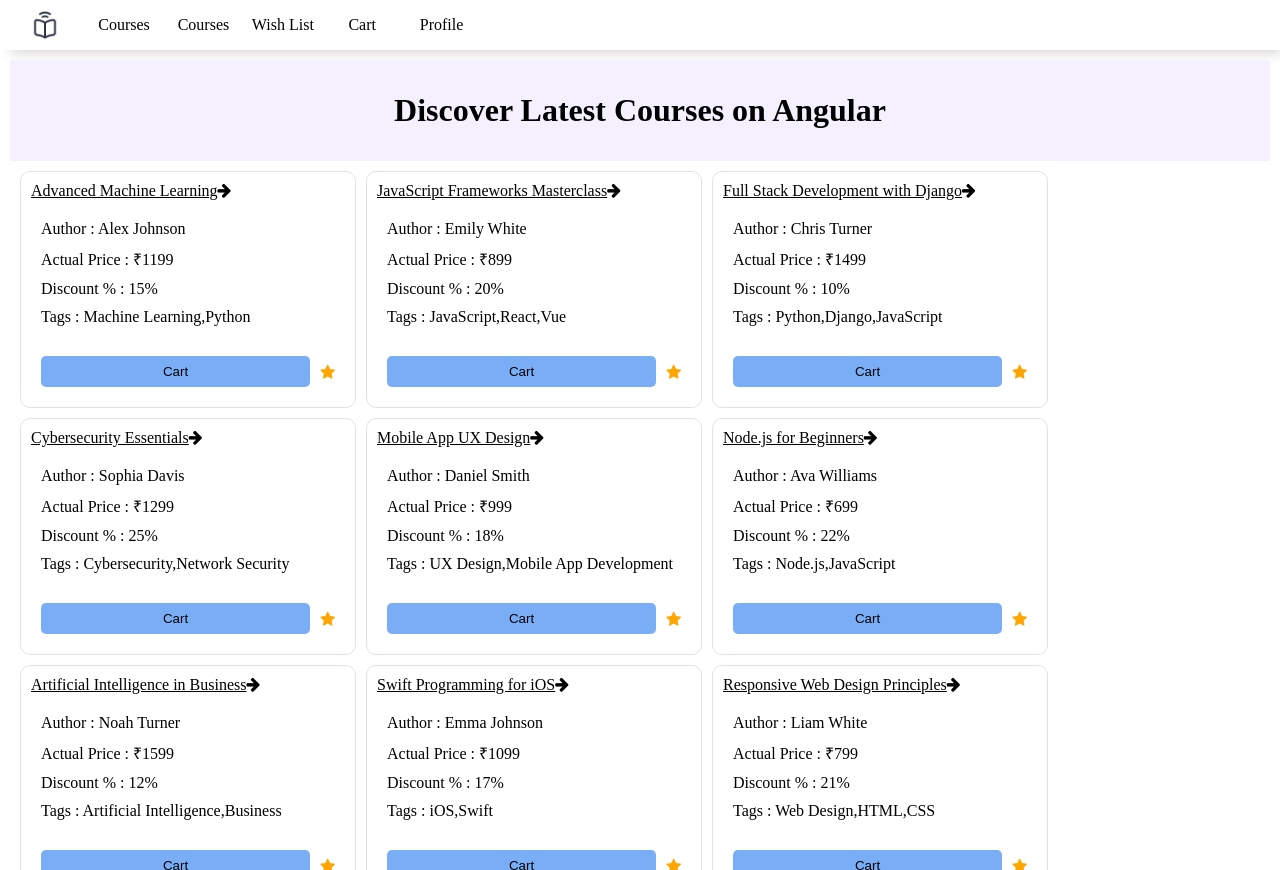
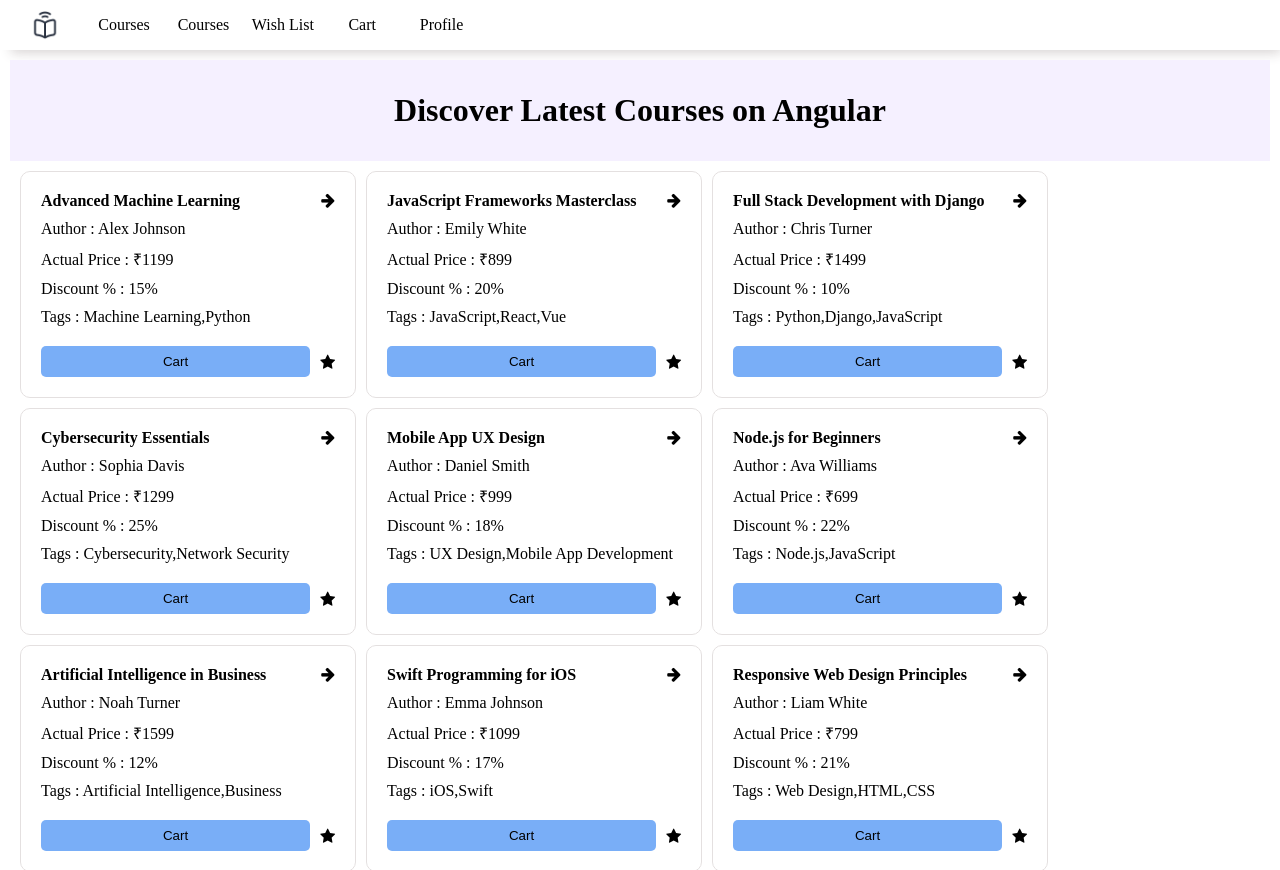
Before and after one commit to nvandana1/course-app, an Angular app: page /home in a window 1280 px wide. Built offline with nearby package versions, Linux system fonts and the light colour scheme.

Commit message:
course detail page

```diff
--- a/src/app/app-routing.module.ts
+++ b/src/app/app-routing.module.ts
@@ -1,3 +1,4 @@
+import { CourseDetailComponent } from './component/home/courseDetail/courseDetail.component';
 import { NgModule } from '@angular/core';
 import { RouterModule, Routes } from '@angular/router';
 import { HomeComponent } from './component/home/home.component';
@@ -8,6 +9,7 @@ import { ProfileComponent } from './component/profile/profile.component';
 const routes: Routes = [
   { path: '', redirectTo: 'home', pathMatch: 'full' },
   { path: 'home', component: HomeComponent },
+  { path: 'home/course-details', component: CourseDetailComponent },
   { path: 'wishlist', component: WishlistComponent },
   { path: 'cart', component: CartComponent },
   { path: 'profile', component: ProfileComponent },
--- /dev/null
+++ b/src/app/component/home/courseDetail/courseDetail.component.html
@@ -0,0 +1,10 @@
+<div class="frame">
+    <div class="grid">
+        <h3>{{this.course.courseName}}</h3>
+
+        <div><span>Author : </span>{{this.course.author}}</div>
+        <div [ngStyle]="this.discountPrice?{'text-decoration':'line-through'}:{}"><span>Actual Price : </span>{{this.course.actualPrice}}</div>
+        <div><span>After discount : </span>{{this.discountPrice}}</div>
+        <div><span>Tags : </span>{{this.course.tags}}</div>
+    </div>
+</div>
--- /dev/null
+++ b/src/app/component/home/courseDetail/courseDetail.component.ts
@@ -0,0 +1,30 @@
+import { ICourse } from './../home.component';
+import { CommonModule } from '@angular/common';
+import { ChangeDetectionStrategy, Component, Input, OnInit } from '@angular/core';
+import { ActivatedRoute } from '@angular/router';
+import { filter } from 'rxjs';
+
+@Component({
+  selector: 'app-course-detail',
+  standalone: true,
+  imports: [
+    CommonModule,
+  ],
+  templateUrl: './courseDetail.component.html',
+  styleUrls: ['./courseDetail.component.scss'],
+  changeDetection: ChangeDetectionStrategy.OnPush,
+})
+export class CourseDetailComponent implements OnInit{
+  course!: ICourse;
+  filter: any;
+  discountPrice: any;
+  constructor(private route: ActivatedRoute) { }
+
+  ngOnInit(): void {
+    this.route.queryParams.subscribe(params => {
+      const course = params;
+      this.course = course as ICourse;
+      this.discountPrice =`₹${(parseInt(this.course.actualPrice.substring(1))/100) * parseInt(this.course.discountPercentage)}`
+    });
+  }
+}
--- /dev/null
+++ b/src/app/component/home/courses/courses.component.html
@@ -0,0 +1,23 @@
+
+<div class="grid">
+    <div class="link course">{{item.courseName}}<span class="fa fa-arrow-right"></span></div>
+   <div>
+    Author :
+    {{item.author}}
+   </div>
+   <div>
+    Actual Price :
+    {{item.actualPrice}}
+   </div><div>
+    Discount % :
+    {{item.discountPercentage}}
+   </div><div>
+    Tags :
+    {{item.tags}}
+   </div>
+</div>
+<div class="grid-fit wish-cart">
+    <button class="primary" type="submit">Cart</button>
+
+    <span [ngClass]="item.wishlist?'fa fa-star checked link':'fa fa-star link'"></span>
+</div>
--- /dev/null
+++ b/src/app/component/home/courses/courses.component.scss
@@ -0,0 +1,25 @@
+:host {
+  display: block;
+}
+
+
+.courses{
+  grid-template-columns: repeat(auto-fill,21rem);
+}
+
+.checked{
+  color: orange;
+}
+
+.wish-cart{
+  grid-template-columns: 1fr auto;
+
+}
+
+.course{
+  /* text-decoration: underline; */
+  display: grid;
+  grid-template-columns: auto auto;
+  justify-content: space-between;
+  font-weight: 600;
+}
--- /dev/null
+++ b/src/app/component/home/courses/courses.component.ts
@@ -0,0 +1,19 @@
+import { CommonModule } from '@angular/common';
+import { ChangeDetectionStrategy, Component, Input } from '@angular/core';
+import { ICourse } from '../home.component';
+
+@Component({
+  selector: 'app-courses',
+  standalone: true,
+  imports: [
+    CommonModule,
+  ],
+  templateUrl: './courses.component.html',
+  styleUrls: ['./courses.component.scss'],
+  changeDetection: ChangeDetectionStrategy.OnPush,
+})
+export class CoursesComponent {
+  @Input() item!:ICourse;
+
+
+ }
--- a/src/app/component/home/home.component.html
+++ b/src/app/component/home/home.component.html
@@ -1,31 +1,8 @@
 <div class="frame">
     <h1 class="text-align-center banner">{{banner}}</h1>
     <div class="grid courses">
-        <div *ngFor="let item of data;let i=index" class="grid card">
-            <div>
-                <div style="text-decoration: underline;" class="link">{{item.courseName}}<span class="fa fa-arrow-right"></span></div>
-            </div>
-            <div class="grid">
-               <div>
-                Author :
-                {{item.author}}
-               </div>
-               <div>
-                Actual Price :
-                {{item.actualPrice}}
-               </div><div>
-                Discount % :
-                {{item.discountPercentage}}
-               </div><div>
-                Tags :
-                {{item.tags}}
-               </div>
-            </div>
-            <div class="grid-fit wish-cart">
-                <button class="primary" type="submit">Cart</button>
-
-                <span [ngClass]="checked?'fa fa-star checked link':'fa fa-star link'"></span>
-            </div>
+        <div *ngFor="let item of data;let i=index" class="grid card" (click)="courseDetail(item)">
+           <app-courses [item]="item"></app-courses>
         </div>
     </div>
 
--- a/src/app/component/home/home.component.scss
+++ b/src/app/component/home/home.component.scss
@@ -16,3 +16,11 @@
     grid-template-columns: 1fr auto;
 
 }
+
+.course{
+    /* text-decoration: underline; */
+    display: grid;
+    grid-template-columns: auto auto;
+    justify-content: space-between;
+    font-weight: 600;
+}
--- a/src/app/component/home/home.component.ts
+++ b/src/app/component/home/home.component.ts
@@ -1,28 +1,57 @@
 import { CommonModule } from '@angular/common';
 import { Component, OnInit } from '@angular/core';
 import data from 'src/assets/data.json';
+import { CourseDetailComponent } from './courseDetail/courseDetail.component';
+import { Route, Router } from '@angular/router';
+import { CoursesComponent } from './courses/courses.component';
 
+export interface ICourse {
+  courseName: string;
+  author: string;
+  actualPrice: string;
+  discountPercentage: string;
+  tags: string[];
+  cart?: boolean;
+  wishlist?: boolean;
+}
 @Component({
   selector: 'app-home',
   standalone: true,
   templateUrl: './home.component.html',
   styleUrls: ['./home.component.scss'],
-  imports: [CommonModule],
+  imports: [CommonModule, CourseDetailComponent, CoursesComponent],
 })
 export class HomeComponent implements OnInit {
   banner = 'Discover Latest Courses on Angular';
-  data!: {
-    courseName: string;
-    author: string;
-    actualPrice: string;
-    discountPercentage: string;
-    tags: string[];
-    cart?:boolean;
-    wishlist?:boolean
-  }[];
-  checked: boolean = true;
+  data!: ICourse[];
+  slectedCourse!: ICourse;
 
+  constructor(private route: Router) {}
   ngOnInit(): void {
     this.data = data;
   }
+
+  courseDetail(course: ICourse) {
+    this.slectedCourse = course;
+    const {
+      courseName,
+      author,
+      actualPrice,
+      discountPercentage,
+      tags,
+      cart,
+      wishlist,
+    } = this.slectedCourse;
+    this.route.navigate(['/home/course-details'], {
+      queryParams: {
+        courseName,
+        author,
+        actualPrice,
+        discountPercentage,
+        tags,
+        cart,
+        wishlist
+      },
+    });
+  }
 }
```
Also changed, not shown: src/app/component/home/courseDetail/courseDetail.component.scss (added).
